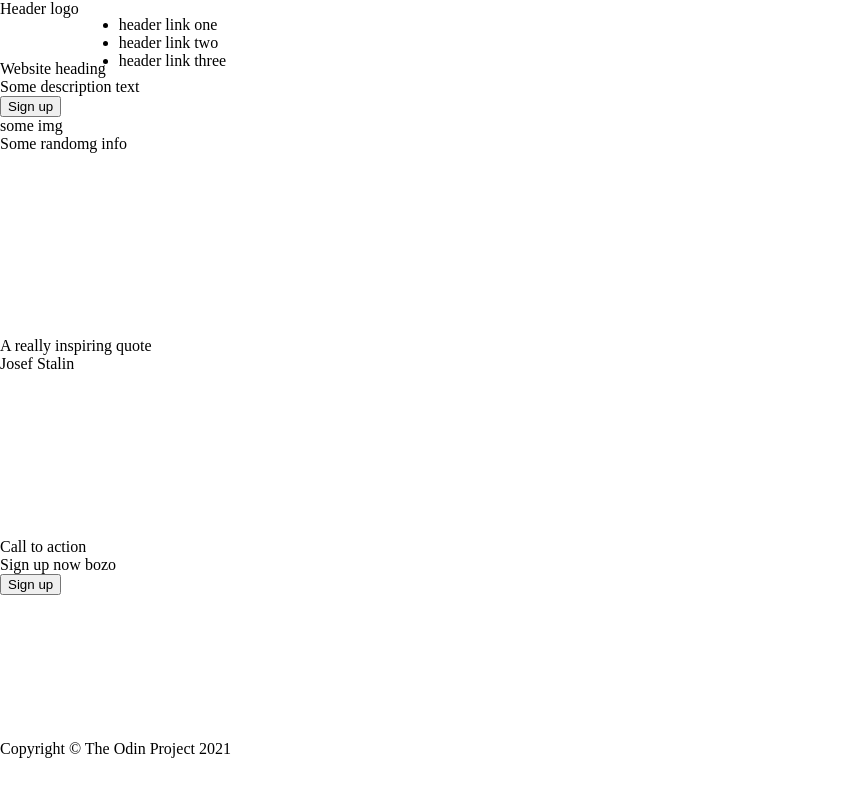
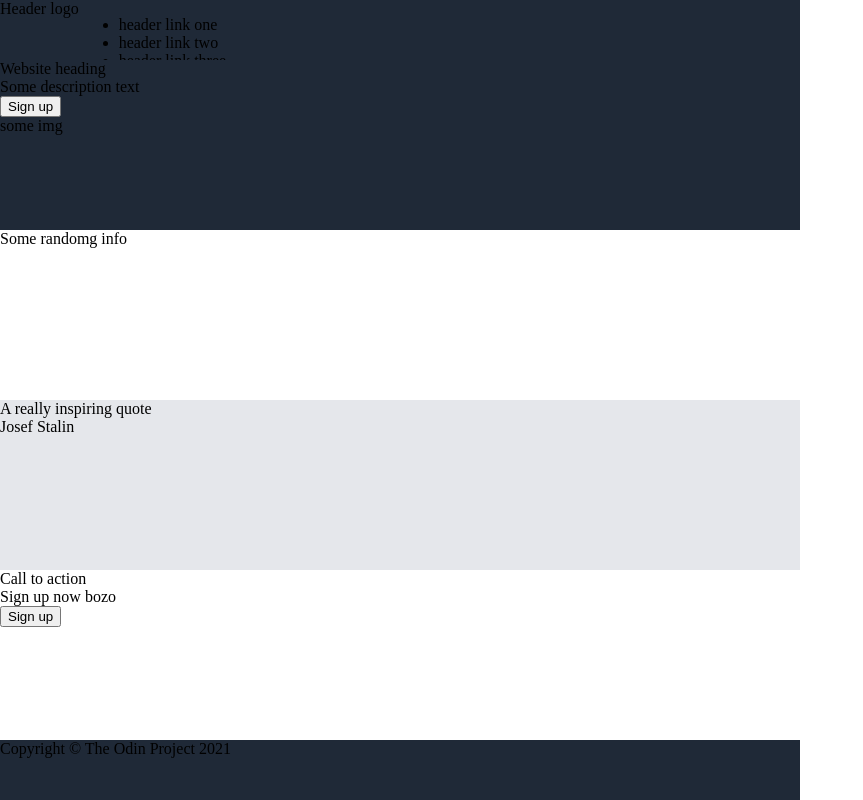
Before and after one commit to PremK177/project-landing-page, a plain HTML site: page index.html in a window 1280 px wide. Shown: the whole page, without its empty margins (0-863 px from the left). Drawn offline with Linux system fonts and the light colour scheme.

Commit message:
Div coloring and name fixes

```diff
--- a/index.html
+++ b/index.html
@@ -18,7 +18,7 @@
                 </ul>
             </div>
         </div>
-        <div class="website description">
+        <div class="website-description">
             <div class="description">
                 <div class="heading">Website heading</div>
                 <div class="description-text">Some description text</div>
--- a/style.css
+++ b/style.css
@@ -27,3 +27,19 @@ body {
     flex-shrink: 0;
     display: flex;
 }
+
+.website-header {
+    background-color: #1F2937;
+}
+
+.website-description {
+    background-color: #1F2937;
+}
+
+.website-quote {
+    background-color: #E5E7EB;
+}
+
+.website-footer {
+    background-color: #1F2937;
+}
```
